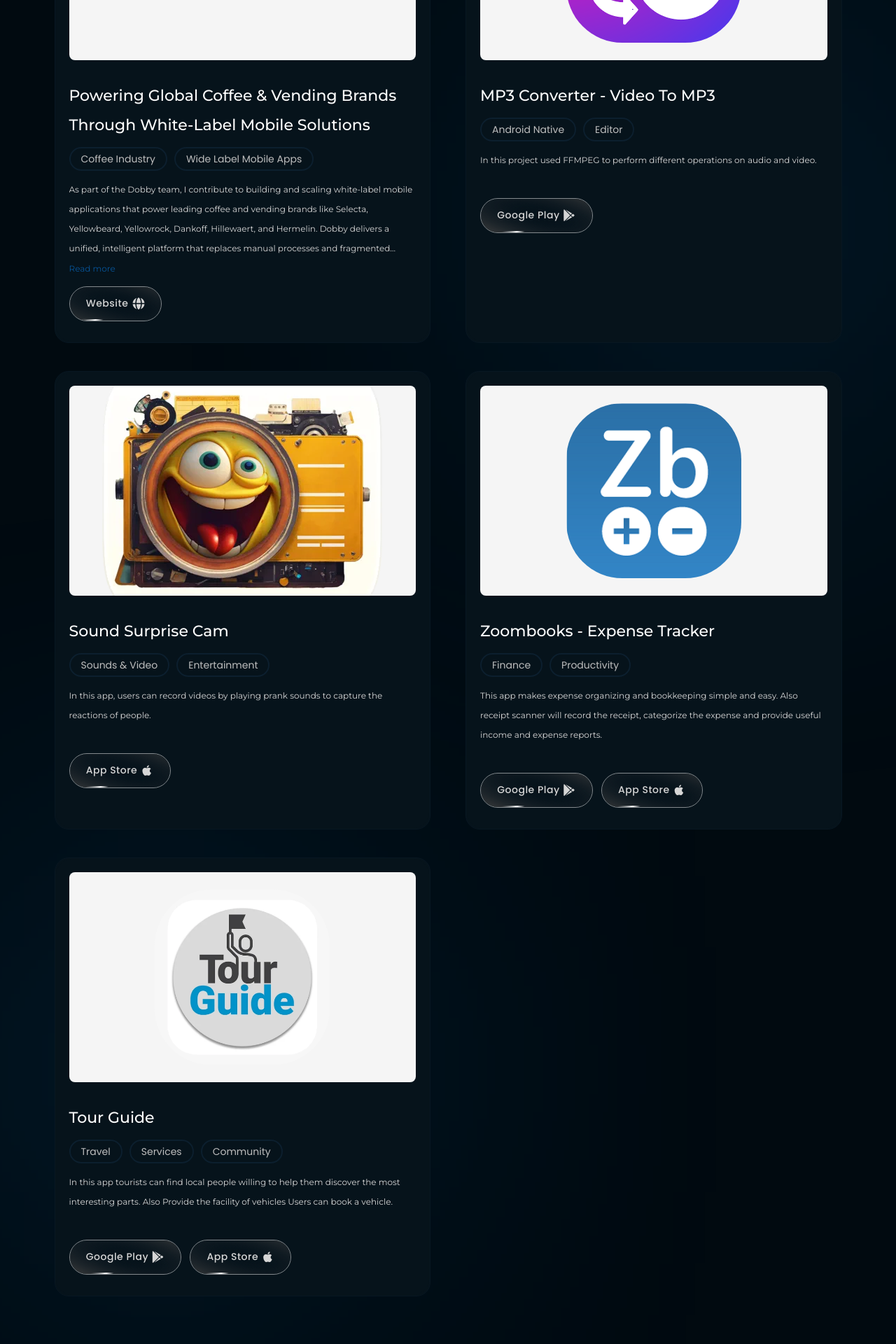
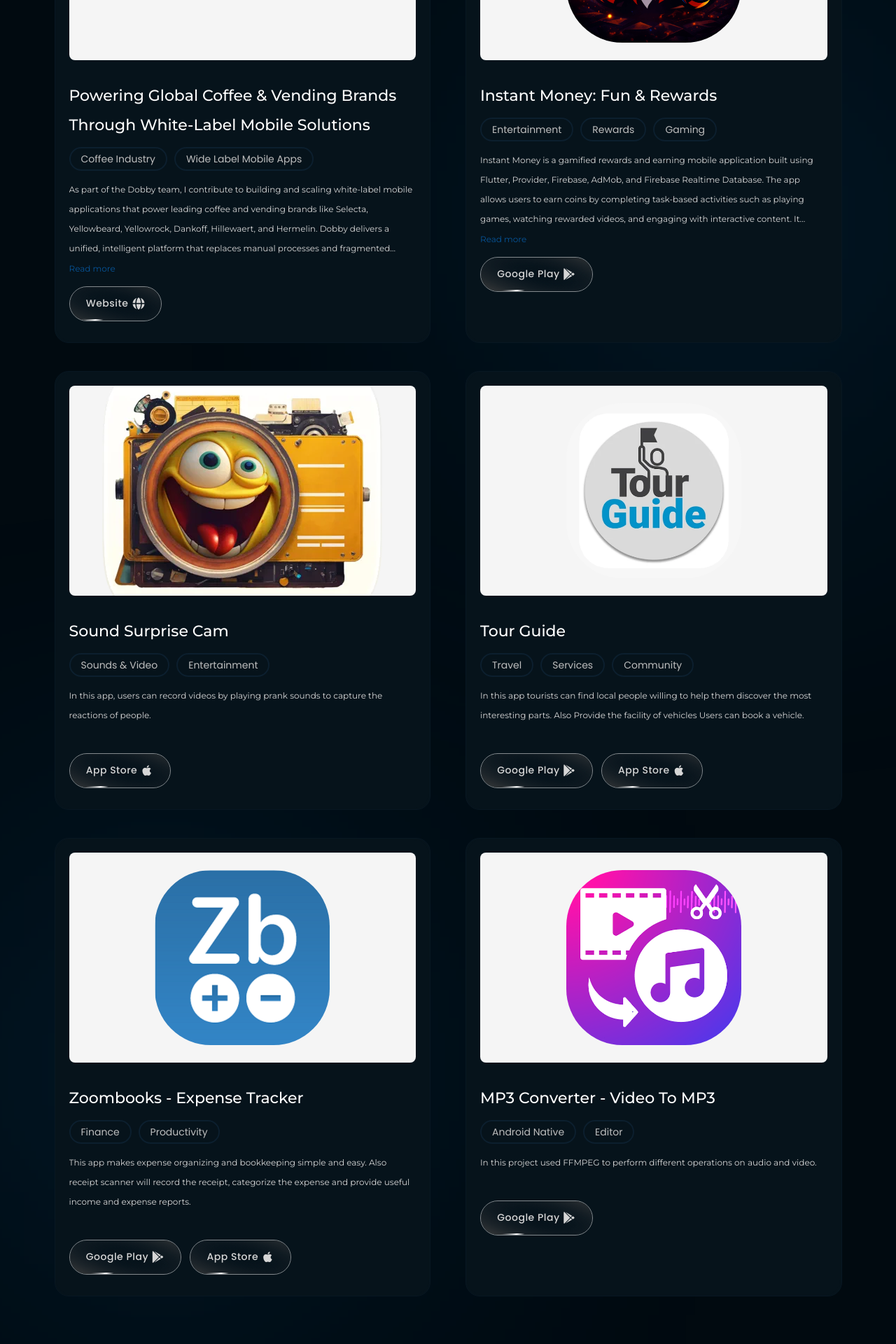
Before and after one commit to afaq35202/afaq35202.github.io, a React (Vite) app: page / in a window 1280 px wide. Shown: the part 4960-6880 px from the top of the page at 70% size. Built offline with nearby package versions, Linux system fonts and the light colour scheme.

Commit message:
added new project

```diff
--- a/src/components/Footer.jsx
+++ b/src/components/Footer.jsx
@@ -9,7 +9,7 @@
                 <h3 className="footer-title tmp-scroll-trigger tmp-fade-in animation-order-1">
                   Let's Get in Touch!
                 </h3>
-                <p className="description tmp-scroll-trigger tmp-fade-in animation-order-2">
+                <p className=" tmp-scroll-trigger tmp-fade-in animation-order-2">
                   I love meeting new people from around the world! Hit me up to
                   talk about project ideas, Programming. You can find me through
                   any of the platforms listed in the top-right navigation, or
@@ -21,8 +21,7 @@
                 </p>
 
                 <p className="description mt--30">
-                  ©<script>document.write(new Date().getFullYear());</script>{" "}
-                  2025. All rights reserved .
+                  © {new Date().getFullYear()}. All rights reserved.
                 </p>
               </div>
             </div>
--- a/src/components/Projects.jsx
+++ b/src/components/Projects.jsx
@@ -1,6 +1,7 @@
 import React, { useEffect, useRef, useState } from "react";
 import mp3Converter from "../assets/mp3Converter.webp";
 import Dobby from "../assets/dobbyImg.png";
+import GameImage from "../assets/fungame.webp";
 import PortfoliImg3 from "../assets/portfoli-img-3.webp";
 import ZoombookImg from "../assets/ZoombookImg.webp";
 import tourguide from "../assets/tourguide.webp";
@@ -19,15 +20,15 @@
       "As part of the Dobby team, I contribute to building and scaling white-label mobile applications that power leading coffee and vending brands like  Selecta, Yellowbeard, Yellowrock, Dankoff, Hillewaert, and Hermelin. Dobby delivers a unified, intelligent platform that replaces manual processes and fragmented systems with automation, real-time service tracking, IoT-ready workflows, and seamless technician management—all customized per brand under a single, scalable architecture.",
   },
   {
+    title: "Instant Money: Fun & Rewards",
     isCustomStyle: true,
-    title: "MP3 Converter - Video to MP3",
-    tags: ["Android Native", "Editor"],
-    image: mp3Converter,
+    tags: ["Entertainment", "Rewards", "Gaming"],
+    image: GameImage,
     playStoreLink:
-      "https://play.google.com/store/apps/details?id=mp3converter.convertvideotomp3.audioconverter",
+      "https://play.google.com/store/apps/details?id=com.instant.earnmoney.getmoney",
     AppStoreLink: "",
     description:
-      "In this project used FFMPEG to perform different operations on audio and video.",
+      "Instant Money is a gamified rewards and earning mobile application built using Flutter, Provider, Firebase, AdMob, and Firebase Realtime Database. The app allows users to earn coins by completing task-based activities such as playing games, watching rewarded videos, and engaging with interactive content. It features a real-time coin tracking system, a structured rewards mechanism, and a smooth payout redemption workflow that ensures fast and reliable withdrawals. Firebase services were used for authentication, real-time data synchronization, and secure reward management, while AdMob integration enabled monetized video rewards. The application was optimized for performance, scalability, and user engagement, delivering a responsive and rewarding user experience.",
   },
   {
     title: "Sound Surprise Cam",
@@ -37,6 +38,19 @@
       "https://apps.apple.com/pk/app/sound-surprise-cam/id6470270945",
     description:
       "In this app, users can record videos by playing prank sounds to capture the reactions of people.",
+  },
+  {
+    title: "Tour Guide",
+    isCustomStyle: true,
+    tags: ["Travel", "Services", "Community"],
+    image: tourguide,
+    playStoreLink:
+      "https://play.google.com/store/apps/details?id=com.technolyte.tourguide&hl=en&gl=US",
+    AppStoreLink:
+      "https://apps.apple.com/pk/app/tour-guide-pakistan/id1631533463",
+
+    description:
+      "In this app tourists can find local people willing to help them discover the most interesting parts. Also Provide the facility of vehicles Users can book a vehicle.",
   },
   {
     title: "Zoombooks - Expense Tracker",
@@ -51,17 +65,15 @@
   },
 
   {
-    title: "Tour Guide",
     isCustomStyle: true,
-    tags: ["Travel", "Services", "Community"],
-    image: tourguide,
+    title: "MP3 Converter - Video to MP3",
+    tags: ["Android Native", "Editor"],
+    image: mp3Converter,
     playStoreLink:
-      "https://play.google.com/store/apps/details?id=com.technolyte.tourguide&hl=en&gl=US",
-    AppStoreLink:
-      "https://apps.apple.com/pk/app/tour-guide-pakistan/id1631533463",
-
+      "https://play.google.com/store/apps/details?id=mp3converter.convertvideotomp3.audioconverter",
+    AppStoreLink: "",
     description:
-      "In this app tourists can find local people willing to help them discover the most interesting parts. Also Provide the facility of vehicles Users can book a vehicle.",
+      "In this project used FFMPEG to perform different operations on audio and video.",
   },
 ];
 const Projects = ({ myProjectsRef }) => {
@@ -73,7 +85,7 @@
     useEffect(() => {
       if (descRef.current) {
         setShowMore(
-          descRef.current.scrollHeight > descRef.current.clientHeight
+          descRef.current.scrollHeight > descRef.current.clientHeight,
         );
       }
     }, [description]);
```
Also changed, not shown: src/assets/fungame.webp (added).
